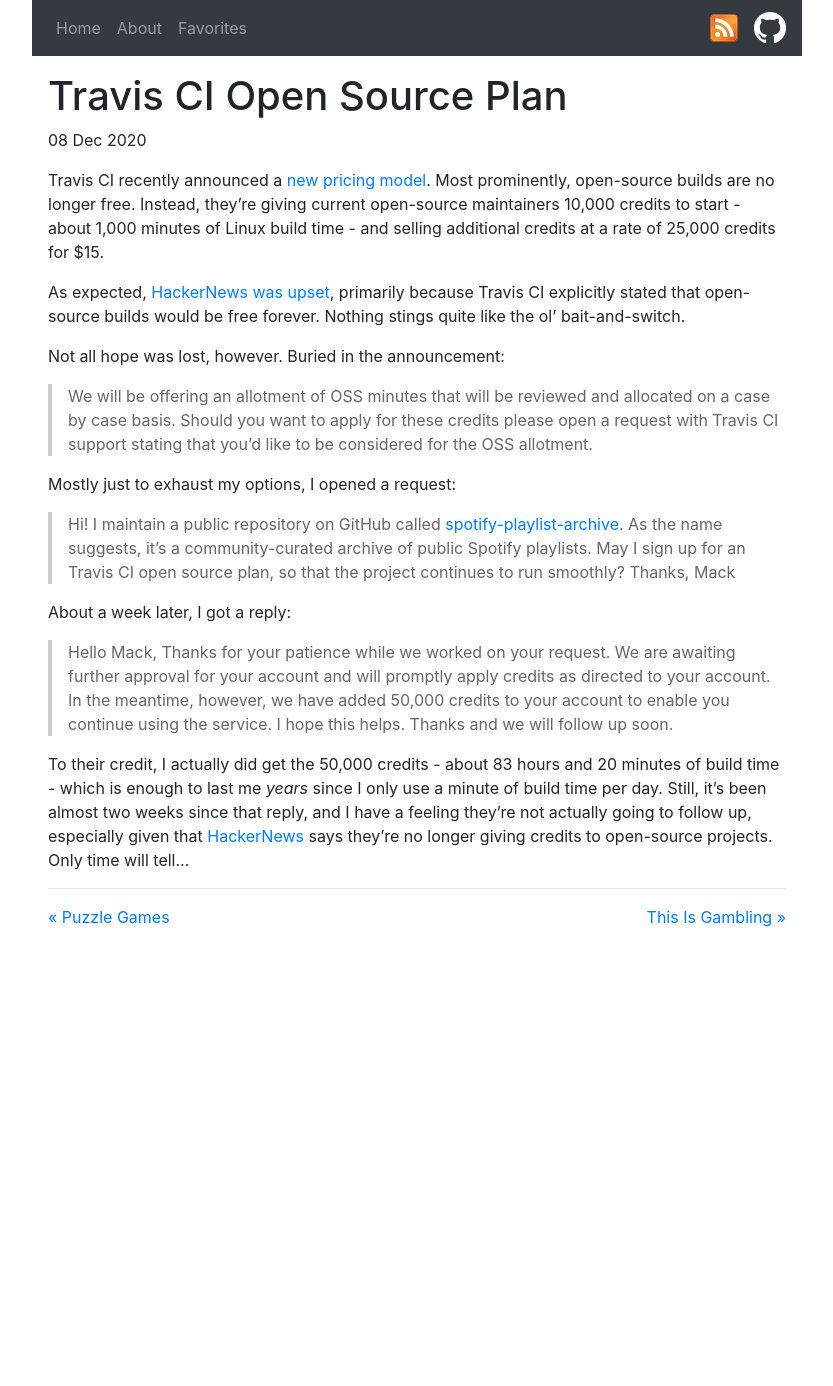
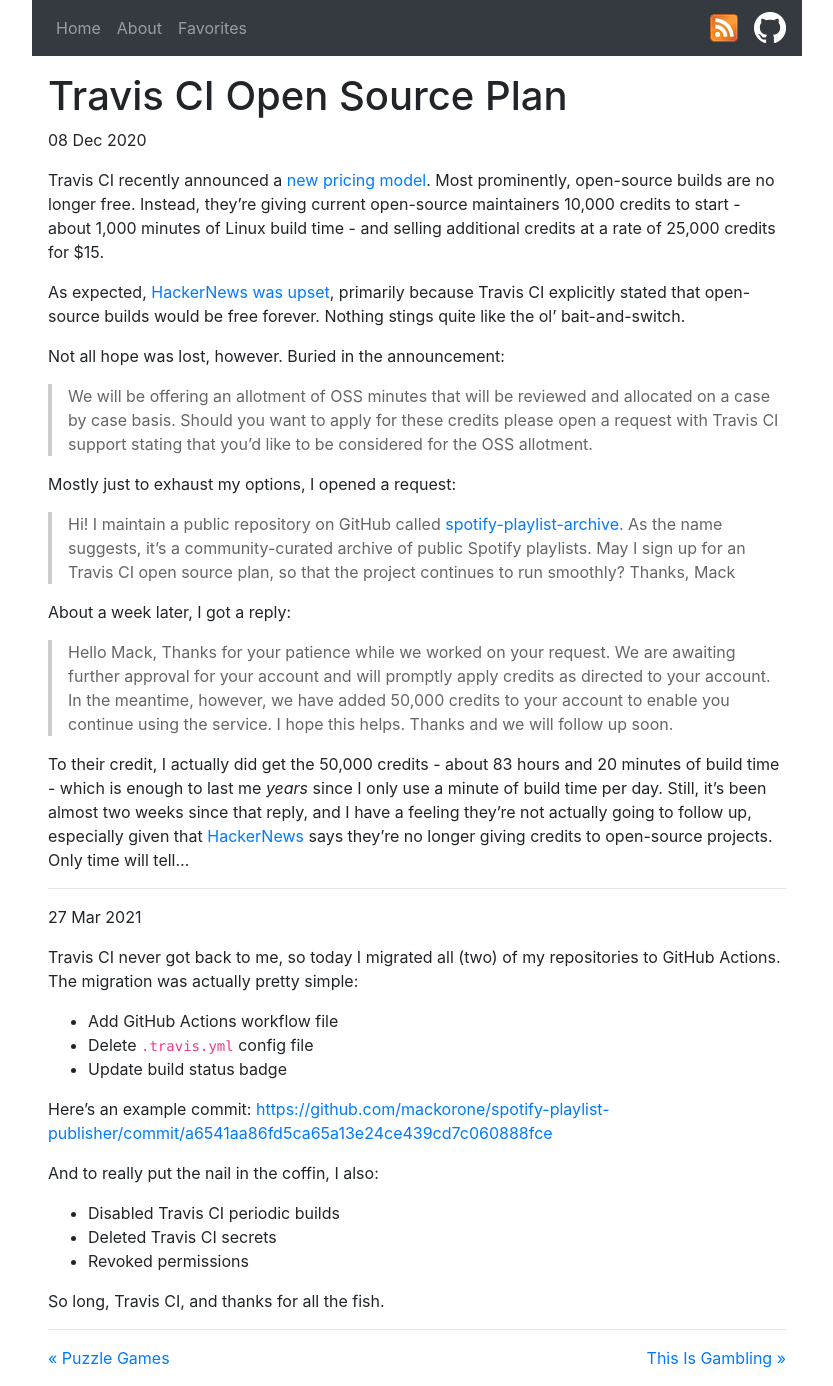
Before and after one commit to mackorone/mackorone.github.io, a Jekyll site: the page built from _posts/2020-12-08-travis-ci-open-source-plan.md, in a window 1280 px wide. Shown: the whole page, without its empty margins (223-1056 px from the left). Built offline with Jekyll 4.4.1, drawn with Linux system fonts in a browser that asks for light colours; before the commit the page ends 945 px from its top, so only the background shows below that.

Commit message:
Update Travis CI post

```diff
--- a/_posts/2020-12-08-travis-ci-open-source-plan.md
+++ b/_posts/2020-12-08-travis-ci-open-source-plan.md
@@ -46,3 +46,23 @@
 especially given that
 [HackerNews](https://news.ycombinator.com/item?id=25338983) says they're no
 longer giving credits to open-source projects. Only time will tell...
+
+---
+
+{{ "2021-03-27" | date_to_string }}
+
+Travis CI never got back to me, so today I migrated all (two) of my repositories
+to GitHub Actions. The migration was actually pretty simple:
+- Add GitHub Actions workflow file
+- Delete `.travis.yml` config file
+- Update build status badge
+
+Here's an example commit:
+[https://github.com/mackorone/spotify-playlist-publisher/commit/a6541aa86fd5ca65a13e24ce439cd7c060888fce](https://github.com/mackorone/spotify-playlist-publisher/commit/a6541aa86fd5ca65a13e24ce439cd7c060888fce)
+
+And to really put the nail in the coffin, I also:
+- Disabled Travis CI periodic builds
+- Deleted Travis CI secrets
+- Revoked permissions
+
+So long, Travis CI, and thanks for all the fish.
```
Also changed, not shown: _posts/2020-02-23-tmux-and-venv.md (+2 -1 lines).
